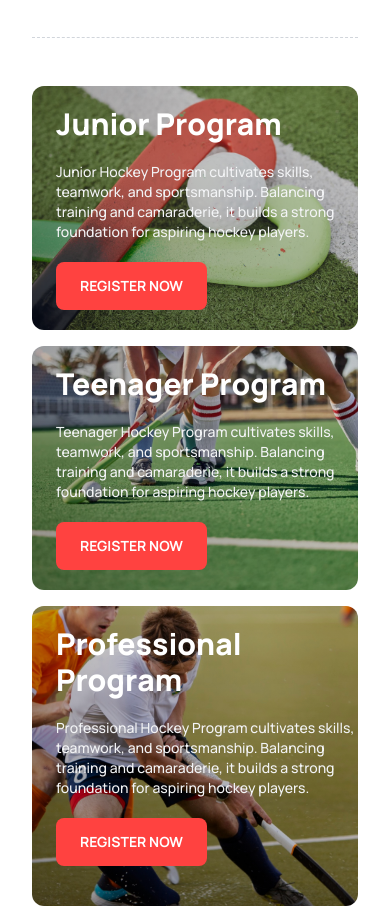
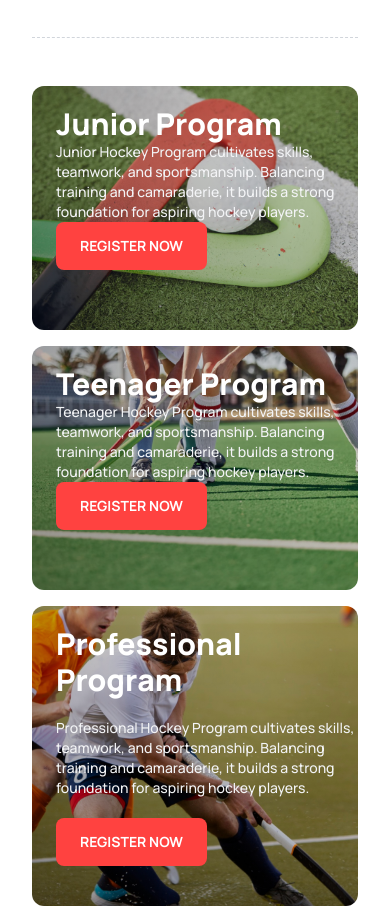
Before and after one commit to Artreeus/p-hero-assingment-3, a plain HTML site: page index.html in a window 390 px wide. Shown: the part 1762-2668 px from the top of the page. Drawn offline with nearby package versions, Linux system fonts and the light colour scheme.

Commit message:
Update index.html

```diff
--- a/index.html
+++ b/index.html
@@ -176,7 +176,7 @@
                 <div class="grid py-12 lg:grid-cols-2 grid-cols-1 gap-4 ">
                   <div class="one bg-[linear-gradient(45deg,rgba(0,0,0,0.4),rgba(0,0,0,0.1)),url(images/2.png)] lg:h-[338px] h-[244px]  bg-cover
                   bg-no-repeat bg-center rounded-xl ">
-                    <div class="lg:mt-36 space-y-5 ml-6 mt-5">
+                    <div class="lg:mt-36 lg:space-y-5 pb-5 ml-6 mt-5">
                       <h1 class="text-white font-extrabold text-3xl ">Junior Program</h1>
                     <p class="text-sm text-gray-100 font-medium lg:w-[520px]">Junior Hockey Program cultivates skills, teamwork, and sportsmanship. Balancing training and camaraderie, it builds a strong foundation for aspiring hockey players.</p>
                      <a class="btn bg-[#FF4240] text-white px-6 py-4 border-none">Register Now</a>
@@ -184,7 +184,7 @@
                 </div>
                   <div class="one bg-[linear-gradient(45deg,rgba(0,0,0,0.4),rgba(0,0,0,0.1)),url(images/3.png)] lg:h-[338px] h-[244px] bg-cover rounded-xl space-y-5
                   bg-no-repeat bg-center ">
-                  <div class="lg:mt-36 space-y-5 ml-6 mt-5">
+                  <div class="lg:mt-36 lg:space-y-5 pb-5 ml-6 mt-5">
                     <h1 class="text-white font-extrabold text-3xl ">Teenager Program</h1>
                   <p class="text-sm text-gray-100 font-medium lg:w-[520px]">Teenager Hockey Program cultivates skills, teamwork, and sportsmanship. Balancing training and camaraderie, it builds a strong foundation for aspiring hockey players.</p>
                    <a class="btn bg-[#FF4240] text-white px-6 py-4 border-none">Register Now</a>
```
